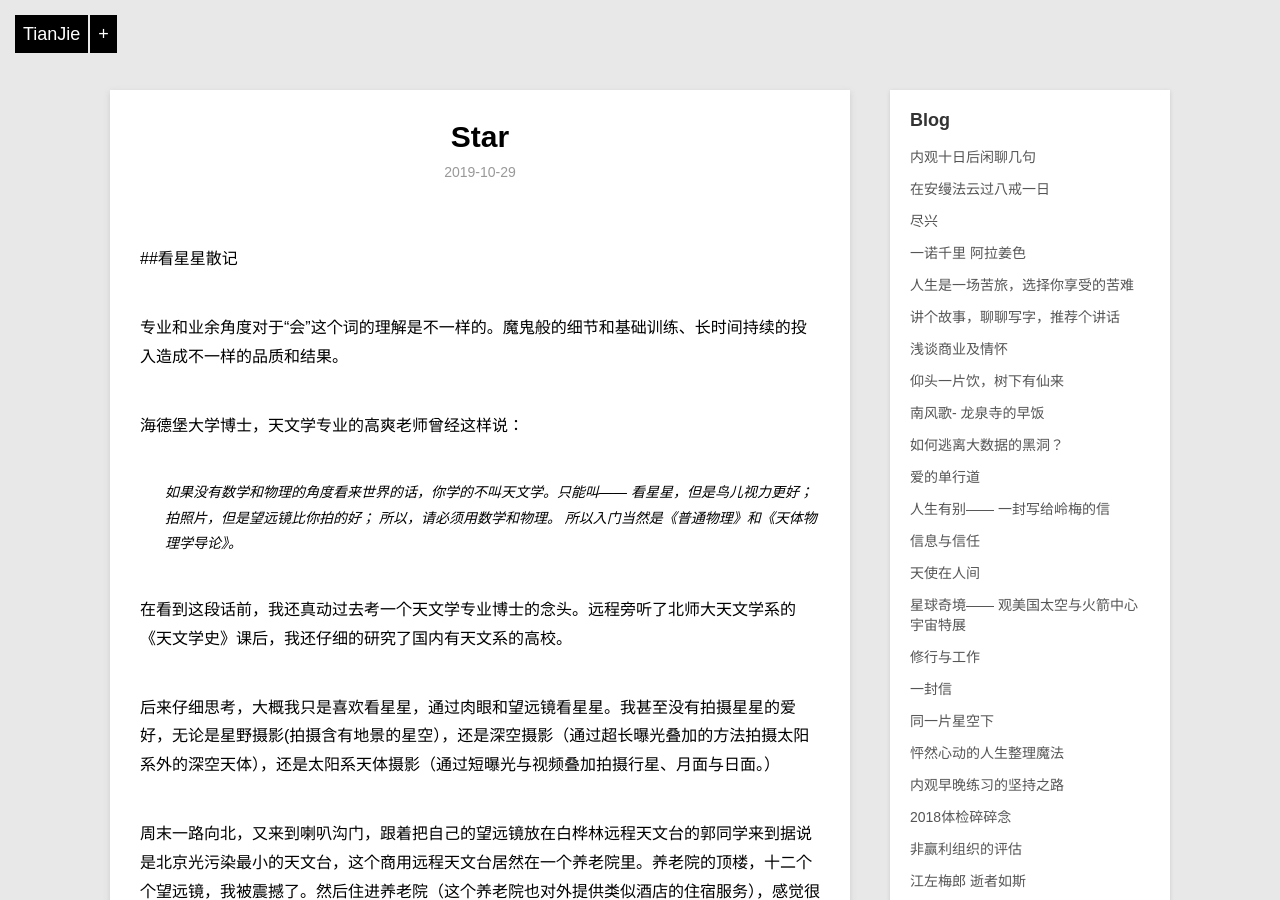
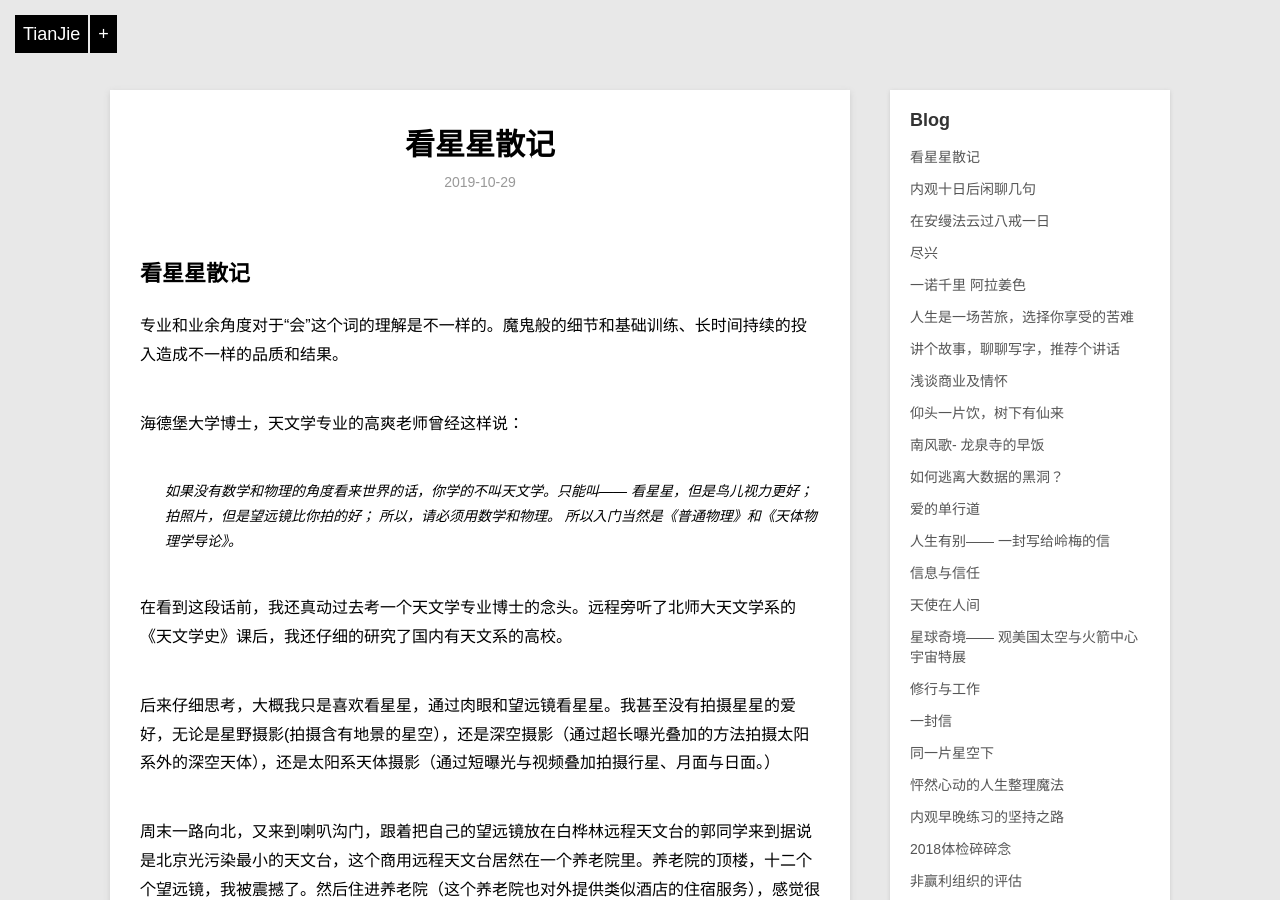
Before and after one commit to violettianjie/violettianjie.github.io, a Jekyll site: the page built from _posts/blog/2019-10-29-star.md, in a window 1280 px wide and 900 px high. Built offline with Jekyll 4.4.1, drawn with Linux system fonts in a browser that asks for light colours; our own code applies the rules of GitHub Pages for plain Markdown files.

Commit message:
Update 2019-10-29-star.md

```diff
--- a/_posts/blog/2019-10-29-star.md
+++ b/_posts/blog/2019-10-29-star.md
@@ -1,4 +1,11 @@
-##看星星散记
+---
+layout: post
+title: "看星星散记"
+description: "看当季的星星"
+category: blog
+---
+
+## 看星星散记
 
 专业和业余角度对于“会”这个词的理解是不一样的。魔鬼般的细节和基础训练、长时间持续的投入造成不一样的品质和结果。
 
```
